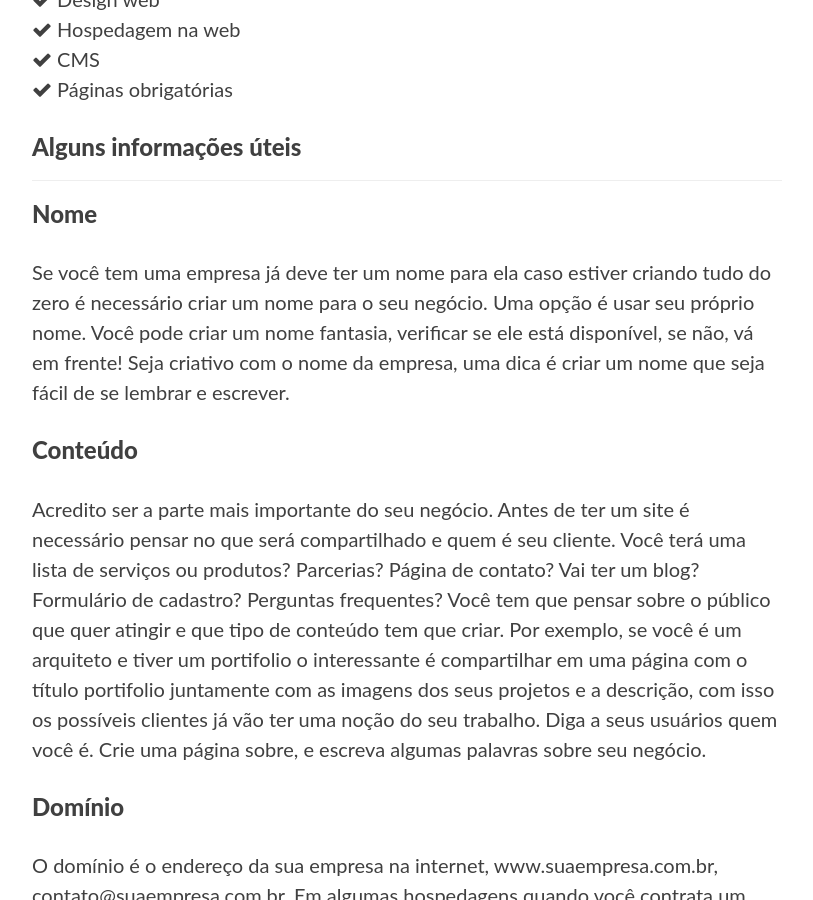
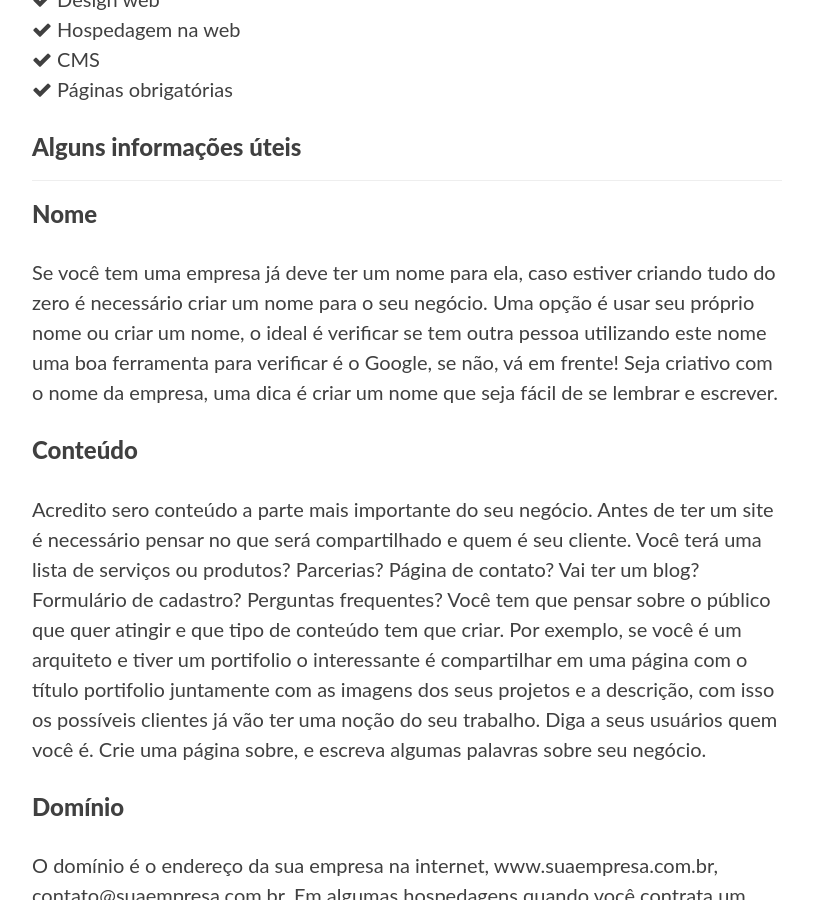
Before and after one commit to henriqueeliass/millennials.github.io, a Jekyll site: the page built from _posts/2016-26-07-como-criar-um-negocio-on-line.markdown, in a window 1280 px wide and 900 px high, scrolled down 1278 px. Shown: the whole window, without its empty margins (233-1046 px from the left). Built offline with Jekyll 4.4.1, drawn with Linux system fonts in a browser that asks for light colours; nearby versions of some CDN libraries; comment, search, counter and statistics services are not loaded; some of the changed text lies outside the part shown.

Commit message:
novo post negócios-online

```diff
--- a/_posts/2016-26-07-como-criar-um-negocio-on-line.markdown
+++ b/_posts/2016-26-07-como-criar-um-negocio-on-line.markdown
@@ -29,11 +29,11 @@ header-img: "img/post-bg-03.jpg"
 <hr>
 <h3>Nome</h3>
 
-<p>Se você tem uma empresa já deve ter um nome para ela caso estiver criando tudo do zero é necessário criar um nome para o seu negócio. Uma opção é usar seu próprio nome. Você pode criar um nome fantasia, verificar se ele está disponível, se não, vá em frente! Seja criativo com o nome da empresa, uma dica é criar um nome que seja fácil de se lembrar e escrever.</p>
+<p>Se você tem uma empresa já deve ter um nome para ela, caso estiver criando tudo do zero é necessário criar um nome para o seu negócio. Uma opção é usar seu próprio nome ou criar um nome, o ideal é verificar se tem outra pessoa utilizando este nome uma boa ferramenta para verificar é o Google, se não, vá em frente! Seja criativo com o nome da empresa, uma dica é criar um nome que seja fácil de se lembrar e escrever.</p>
 
 <h3>Conteúdo</h3>
 
-Acredito ser a parte mais importante do seu negócio. Antes de ter um site é necessário pensar no que será compartilhado e quem é seu cliente. Você terá uma lista de serviços ou produtos? Parcerias? Página de contato? Vai ter um blog? Formulário de cadastro? Perguntas frequentes? Você tem que pensar sobre o público que quer atingir e que tipo de conteúdo tem que criar. Por exemplo, se você é um arquiteto e tiver um portifolio o interessante é compartilhar em uma página com o título portifolio juntamente com as imagens dos seus projetos e a descrição, com isso os possíveis clientes já vão ter uma noção do seu trabalho. Diga a seus usuários quem você é. Crie uma página sobre, e escreva algumas palavras sobre seu negócio.
+Acredito sero conteúdo a parte mais importante do seu negócio. Antes de ter um site é necessário pensar no que será compartilhado e quem é seu cliente. Você terá uma lista de serviços ou produtos? Parcerias? Página de contato? Vai ter um blog? Formulário de cadastro? Perguntas frequentes? Você tem que pensar sobre o público que quer atingir e que tipo de conteúdo tem que criar. Por exemplo, se você é um arquiteto e tiver um portifolio o interessante é compartilhar em uma página com o título portifolio juntamente com as imagens dos seus projetos e a descrição, com isso os possíveis clientes já vão ter uma noção do seu trabalho. Diga a seus usuários quem você é. Crie uma página sobre, e escreva algumas palavras sobre seu negócio.
 
 <h3>Domínio</h3>
 
```
Also changed, not shown: other parts of _posts/2016-26-07-como-criar-um-negocio-on-line.markdown (+1 -1 lines).
